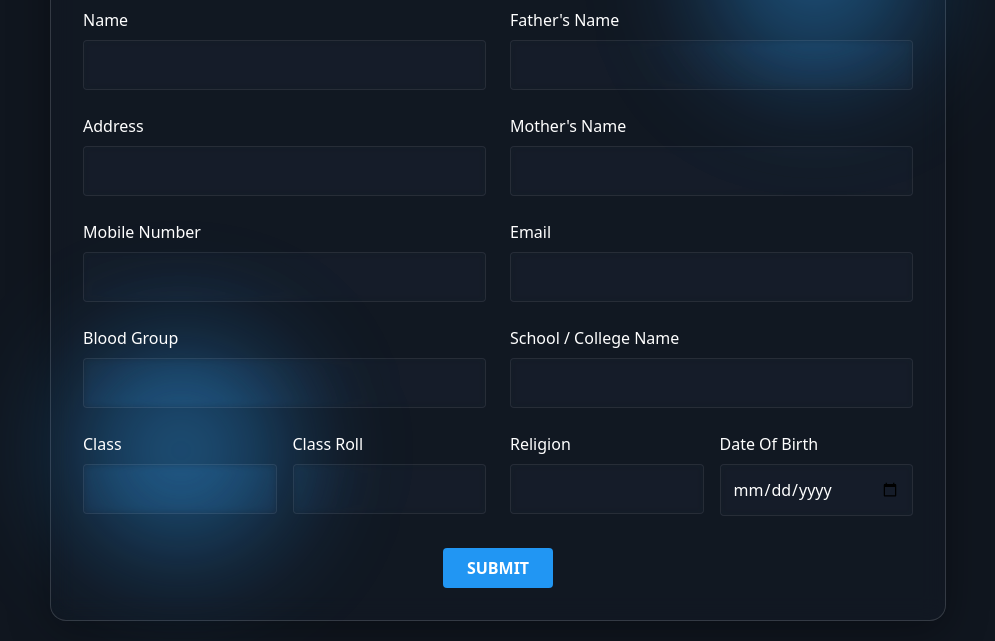
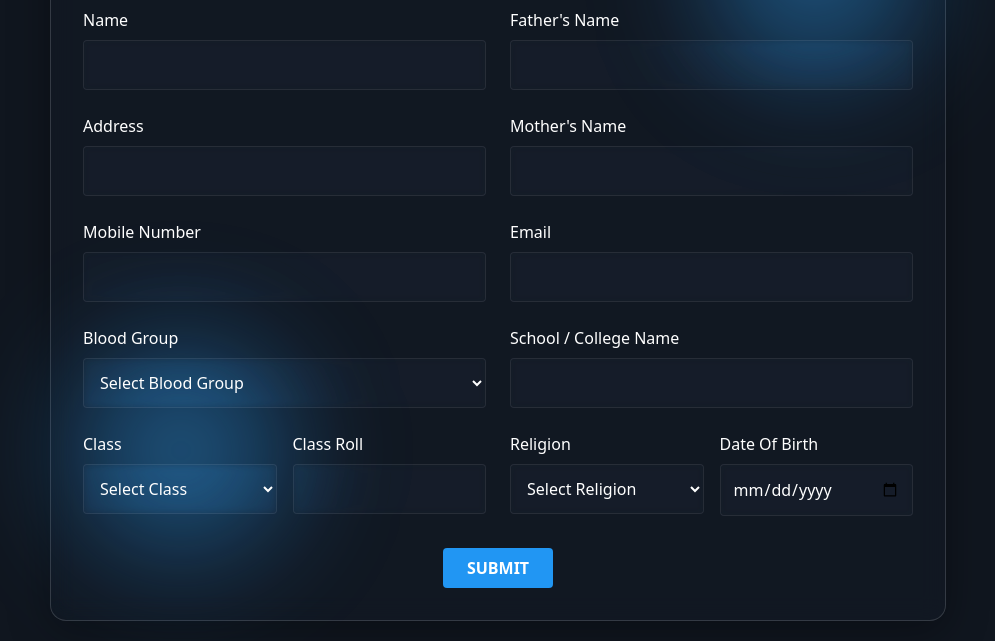
Before and after one commit to arshadziban/Science-Kit, a plain HTML site: page index.html in a window 1280 px wide. Shown: the part 185-826 px from the top of the page, without its empty margins (142-1137 px from the left). Drawn offline with nearby package versions, Linux system fonts and the light colour scheme.

Commit message:
initial commit

```diff
--- a/index.html
+++ b/index.html
@@ -166,13 +166,31 @@
 
                     <div>
                         <label class="block mb-2">Blood Group</label>
-                        <input type="text" class="input-field w-full">
+                        <select class="input-field w-full">
+                            <option value="" selected disabled style="background-color: #000000; color: rgb(255, 255, 255);">Select Blood Group</option>
+                            <option value="A+" style="background-color: #10161F;">A+</option>
+                            <option value="A-" style="background-color: #10161F;">A-</option>
+                            <option value="B+" style="background-color: #10161F;">B+</option>
+                            <option value="B-" style="background-color: #10161F;">B-</option>
+                            <option value="AB+" style="background-color: #10161F;">AB+</option>
+                            <option value="AB-" style="background-color: #10161F;">AB-</option>
+                            <option value="O+" style="background-color: #10161F;">O+</option>
+                            <option value="O-" style="background-color: #10161F;">O-</option>
+                        </select>
                     </div>
-
                     <div class="grid grid-cols-2 gap-4">
                         <div>
                             <label class="block mb-2">Class</label>
-                            <input type="text" class="input-field w-full">
+                            <select class="input-field w-full">
+                                <option value="" selected disabled style="background-color: #000000; color: white;">Select Class</option>
+                                <option value="Six" style="background-color: #10161F; color: white;">Six</option>
+                                <option value="Seven" style="background-color: #10161F; color: white;">Seven</option>
+                                <option value="Eight" style="background-color: #10161F; color: white;">Eight</option>
+                                <option value="Nine" style="background-color: #10161F; color: white;">Nine</option>
+                                <option value="Ten" style="background-color: #10161F; color: white;">Ten</option>
+                                <option value="Eleven" style="background-color: #10161F; color: white;">Eleven</option>
+                                <option value="Twelve" style="background-color: #10161F; color: white;">Twelve</option>
+                            </select>
                         </div>
                         <div>
                             <label class="block mb-2">Class Roll</label>
@@ -206,7 +224,13 @@
                     <div class="grid grid-cols-2 gap-4">
                         <div>
                             <label class="block mb-2">Religion</label>
-                            <input type="text" class="input-field w-full">
+                            <select class="input-field w-full">
+                                <option value="" selected disabled style="background-color: #000000; color: white;">Select Religion</option>
+                                <option value="Islam" style="background-color: #10161F; color: white;">Islam</option>
+                                <option value="Hindu" style="background-color: #10161F; color: white;">Hindu</option>
+                                <option value="Christianity" style="background-color: #10161F; color: white;">Christianity</option>
+                                <option value="Buddhist" style="background-color: #10161F; color: white;">Buddhist</option>
+                            </select>
                         </div>
                         <div>
                             <label class="block mb-2">Date Of Birth</label>
```
